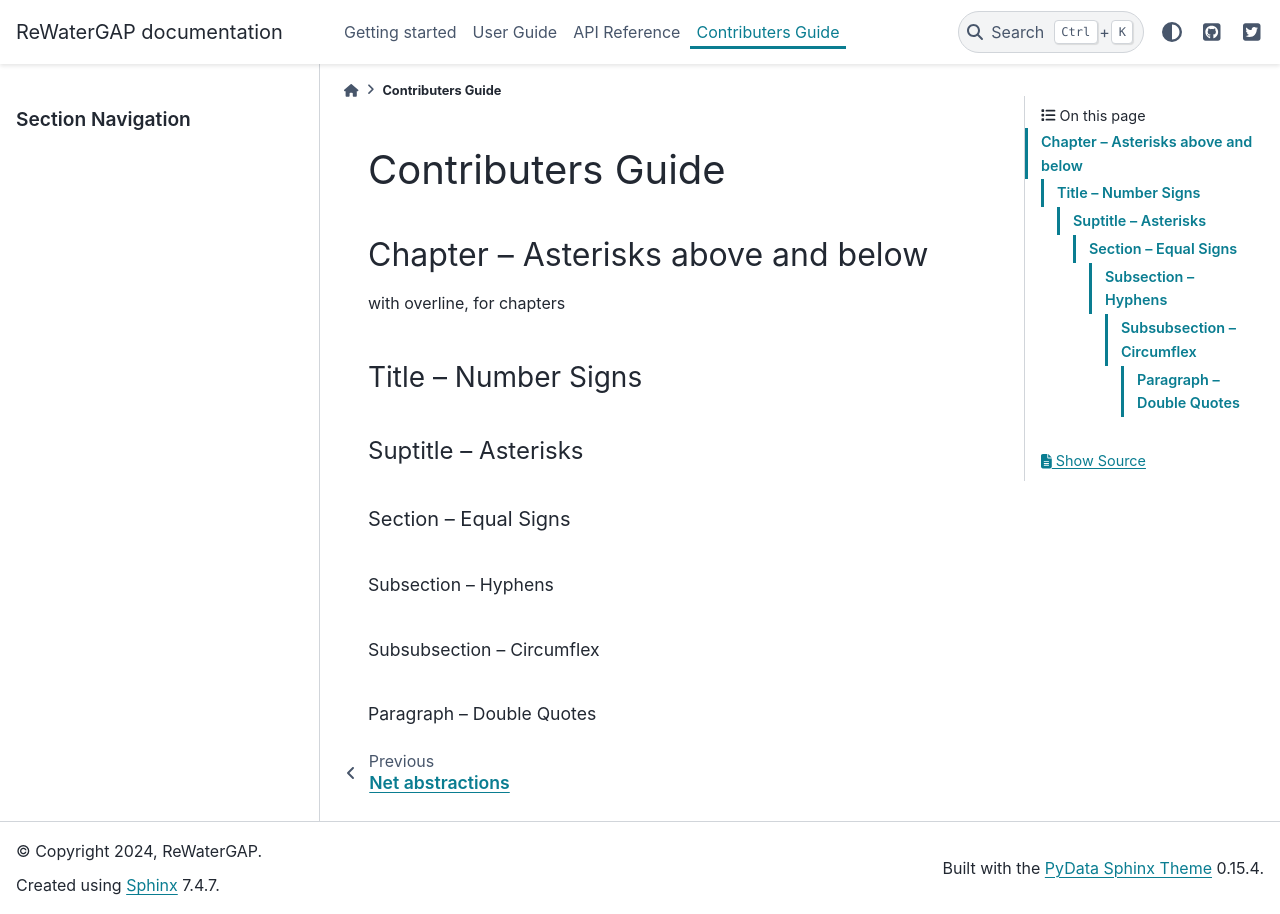
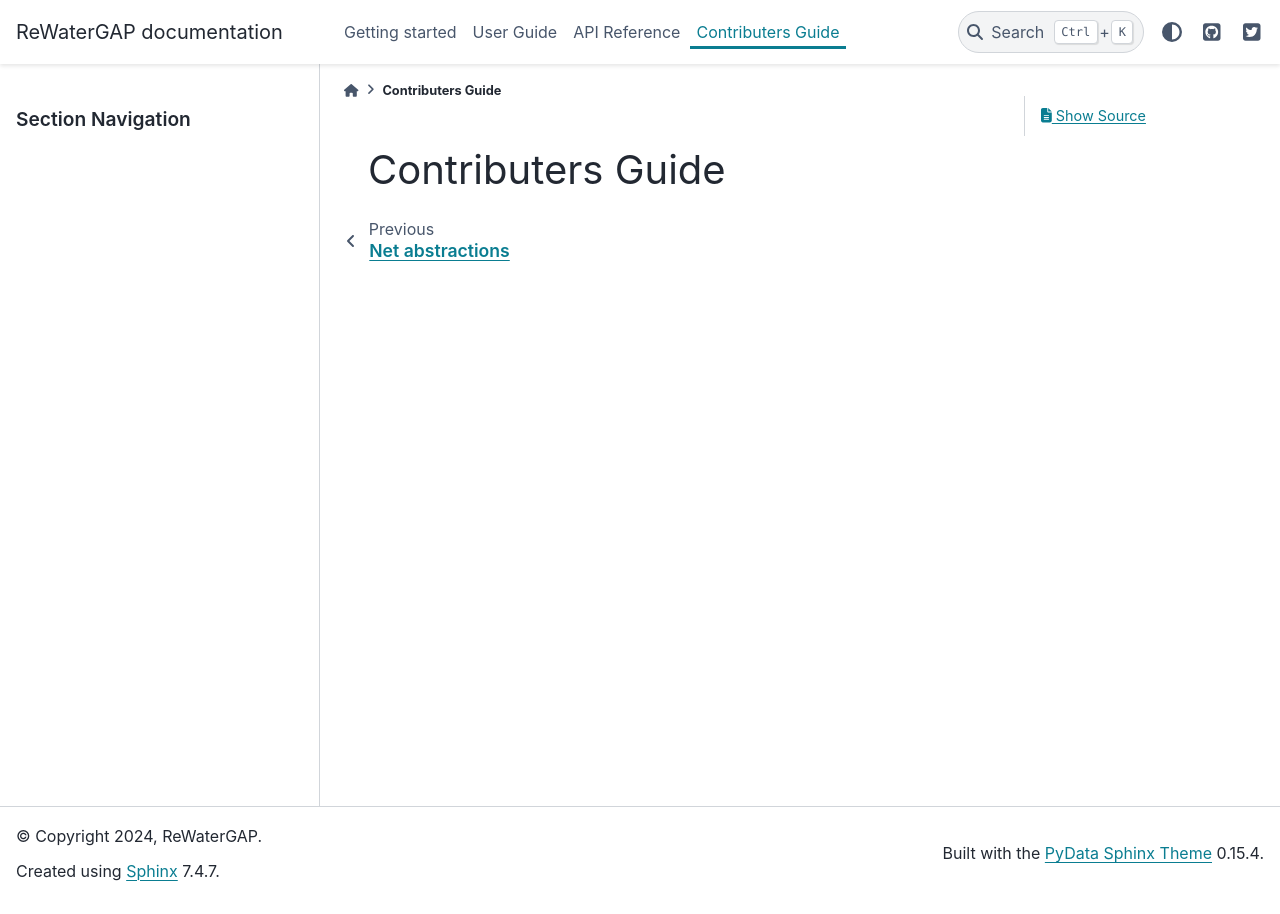
Before and after one commit to HydrologyFrankfurt/ReWaterGAP, a Sphinx documentation site: the page built from docs/contributers_guide/index.rst, in a window 1280 px wide. Built offline with Sphinx 7.4.7 and the PyData theme 0.15.4, drawn with Linux system fonts in a browser that asks for light colours; pages that are not in the unit, such as notebooks, are missing from menus.

Commit message:
Update index.rst

```diff
--- a/docs/contributers_guide/index.rst
+++ b/docs/contributers_guide/index.rst
@@ -8,27 +8,3 @@ Contributers Guide
 .. toctree::
     :maxdepth: 1
     :hidden:
-
-************************************
-Chapter -- Asterisks above and below
-************************************
-
-with overline, for chapters
-
-Title -- Number Signs
-#####################
-
-Suptitle -- Asterisks
-*********************
-
-Section -- Equal Signs
-======================
-
-Subsection -- Hyphens
----------------------
-
-Subsubsection -- Circumflex
-^^^^^^^^^^^^^^^^^^^^^^^^^^^
-
-Paragraph -- Double Quotes
-""""""""""""""""""""""""""
```
